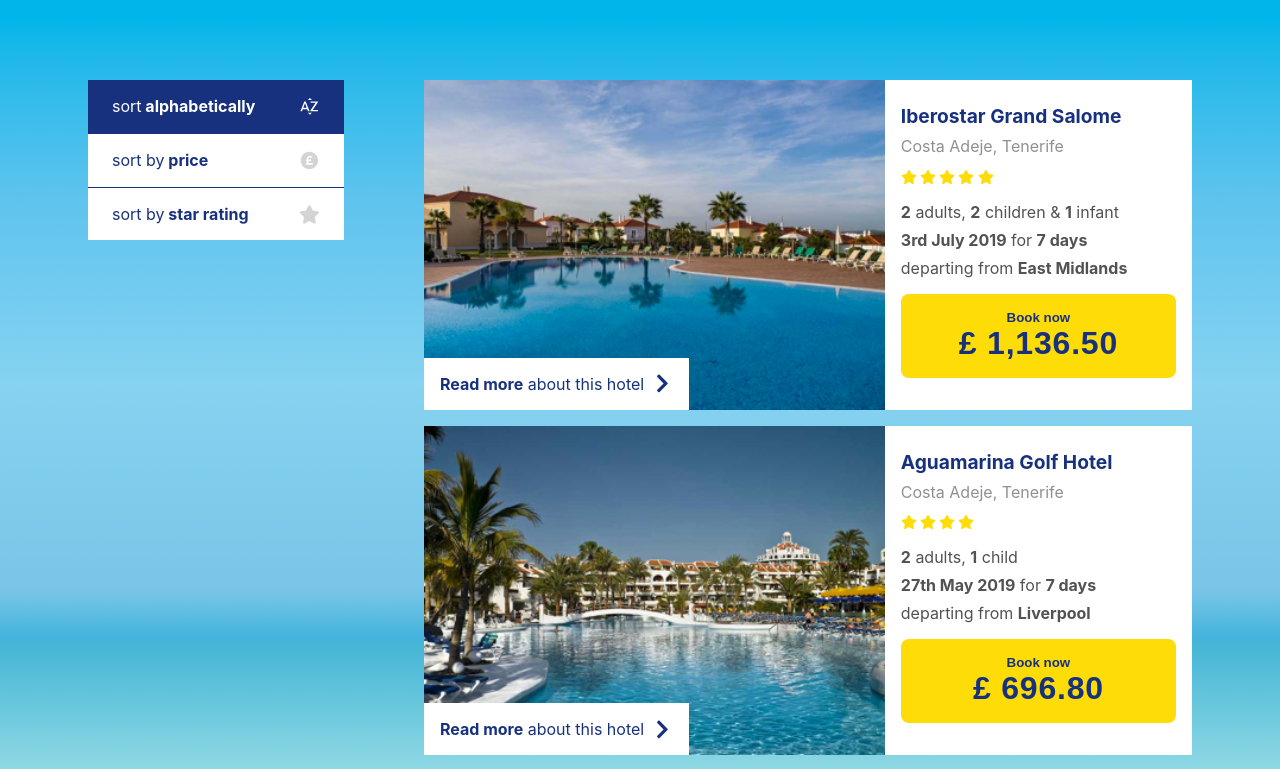
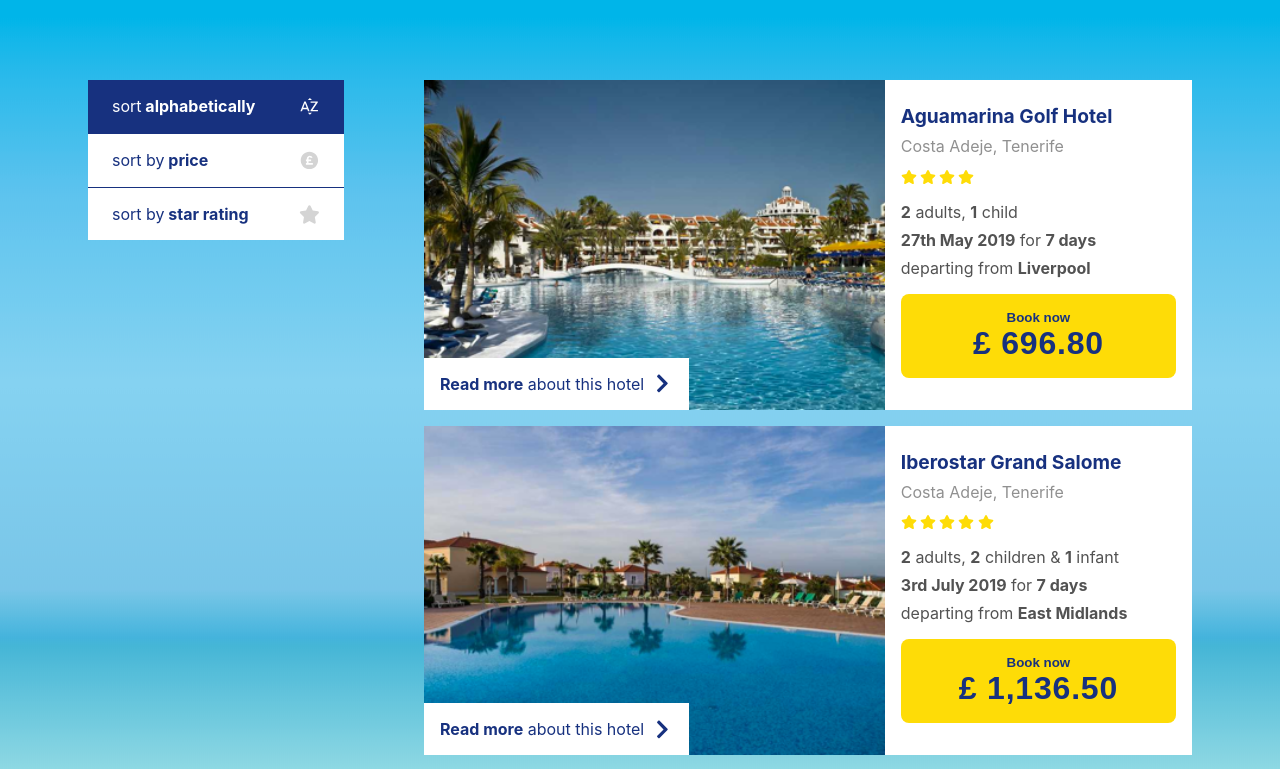
Before and after one commit to gordonshlai/frontend-developer, a React (Vite) app: page / in a window 1280 px wide. Shown: the top 769 px of the page. Built offline with nearby package versions, Linux system fonts and the light colour scheme.

Commit message:
add sorting algorithms

```diff
--- a/src/App.jsx
+++ b/src/App.jsx
@@ -1,89 +1,47 @@
-import { useState } from "react";
+import { Fragment, useState } from "react";
 import { FaStar } from "react-icons/fa6";
 import { MdSortByAlpha } from "react-icons/md";
 import { RiMoneyPoundCircleFill } from "react-icons/ri";
 import styles from "./App.module.scss";
-import hotel1 from "./assets/hotel-image-1.png";
-import hotel2 from "./assets/hotel-image-2.png";
-import hotel3 from "./assets/hotel-image-3.png";
 import Deal from "./components/Deal/Deal";
 import SortElement from "./components/SortElement";
+import deals from "./data/deals";
 
 const options = [
-  { text: "alphabetically", icon: (color) => <MdSortByAlpha size={"1.3rem"} color={color} /> },
-  { text: "price", icon: (color) => <RiMoneyPoundCircleFill size={"1.3rem"} color={color} /> },
-  { text: "star rating", icon: (color) => <FaStar size={"1.3rem"} color={color} /> },
-];
-
-const deals = [
   {
-    img: hotel1,
-    title: "Iberostar Grand Salome",
-    address: "Costa Adeje, Tenerife",
-    stars: 5,
-    adults: 2,
-    child: 2,
-    infants: 1,
-    date: "3rd July 2019",
-    duration: "7 days",
-    departingFrom: "East Midlands",
-    price: "1,136.50",
-    overview:
-      "Lorem ipsum dolor, sit amet consectetur adipisicing elit. Deleniti repellat id aut, modi velit amet sint ea voluptate dolorum, molestiae vel accusamus commodi esse laborum. Eligendi nisi pariatur ut voluptate nam ducimus similique eaque, ratione vel. Corrupti beatae est sit fugit at labore esse blanditiis tempora mollitia. Nobis, unde quibusdam.",
+    text: "alphabetically",
+    icon: (color) => <MdSortByAlpha size={"1.3rem"} color={color} />,
+    sortingFunction: (a, b) => a.title.localeCompare(b.title),
   },
   {
-    img: hotel2,
-    title: "Aguamarina Golf Hotel",
-    address: "Costa Adeje, Tenerife",
-    stars: 4,
-    adults: 2,
-    child: 1,
-    infants: 0,
-    date: "27th May 2019",
-    duration: "7 days",
-    departingFrom: "Liverpool",
-    price: "696.80",
-    overview:
-      "Lorem ipsum dolor, sit amet consectetur adipisicing elit. Deleniti repellat id aut, modi velit amet sint ea voluptate dolorum, molestiae vel accusamus commodi esse laborum. Eligendi nisi pariatur ut voluptate nam ducimus similique eaque, ratione vel. Corrupti beatae est sit fugit at labore esse blanditiis tempora mollitia. Nobis, unde quibusdam.",
+    text: "price",
+    icon: (color) => <RiMoneyPoundCircleFill size={"1.3rem"} color={color} />,
+    sortingFunction: (a, b) => parseFloat(a.price.replace(",", "")) - parseFloat(b.price.replace(",", "")),
   },
   {
-    img: hotel3,
-    title: "Las Piramides Resort",
-    address: "Costa Adeje, Tenerife",
-    stars: 3,
-    adults: 2,
-    child: 2,
-    infants: 0,
-    date: "3rd July 2019",
-    duration: "7 days",
-    departingFrom: "Manchester",
-    price: "499.99",
-    overview:
-      "Lorem ipsum dolor, sit amet consectetur adipisicing elit. Deleniti repellat id aut, modi velit amet sint ea voluptate dolorum, molestiae vel accusamus commodi esse laborum. Eligendi nisi pariatur ut voluptate nam ducimus similique eaque, ratione vel. Corrupti beatae est sit fugit at labore esse blanditiis tempora mollitia. Nobis, unde quibusdam.",
+    text: "star rating",
+    icon: (color) => <FaStar size={"1.3rem"} color={color} />,
+    sortingFunction: (a, b) => b.stars - a.stars,
   },
 ];
 
 function App() {
   const [selected, setSelected] = useState(options[0]);
+  const sortedDeals = [...deals].sort(selected.sortingFunction);
 
   return (
     <div className={styles.container}>
-      <nav>
+      <section>
         {options?.map((option, index) => (
-          <>
+          <Fragment key={option?.text + index}>
             {index !== 0 && <div className={styles.divider} />}
-            <SortElement
-              option={option}
-              key={option?.text + index}
-              selected={selected}
-              onClick={() => setSelected(option)}
-            />
-          </>
+            <SortElement option={option} selected={selected} onClick={() => setSelected(option)} />
+          </Fragment>
         ))}
-      </nav>
+      </section>
       <main>
-        {deals?.map((deal, index) => (
-          <Deal deal={deal} key={index} />
+        {sortedDeals?.map((deal, index) => (
+          <Deal deal={deal} key={deal?.title + index} />
         ))}
       </main>
     </div>
--- a/src/components/SortElement.module.scss
+++ b/src/components/SortElement.module.scss
@@ -4,12 +4,7 @@
   display: flex;
   background: $white;
   justify-content: space-between;
-  align-items: center;
   padding: 1rem 1.5rem;
-}
-
-.icon {
-  font-size: 1.3rem;
 }
 
 .active {
--- /dev/null
+++ b/src/data/deals.js
@@ -0,0 +1,51 @@
+import hotel1 from "../assets/hotel-image-1.png";
+import hotel2 from "../assets/hotel-image-2.png";
+import hotel3 from "../assets/hotel-image-3.png";
+
+export default [
+  {
+    img: hotel1,
+    title: "Iberostar Grand Salome",
+    address: "Costa Adeje, Tenerife",
+    stars: 5,
+    adults: 2,
+    child: 2,
+    infants: 1,
+    date: "3rd July 2019",
+    duration: "7 days",
+    departingFrom: "East Midlands",
+    price: "1,136.50",
+    overview:
+      "Lorem ipsum dolor, sit amet consectetur adipisicing elit. Deleniti repellat id aut, modi velit amet sint ea voluptate dolorum, molestiae vel accusamus commodi esse laborum. Eligendi nisi pariatur ut voluptate nam ducimus similique eaque, ratione vel. Corrupti beatae est sit fugit at labore esse blanditiis tempora mollitia. Nobis, unde quibusdam.",
+  },
+  {
+    img: hotel2,
+    title: "Aguamarina Golf Hotel",
+    address: "Costa Adeje, Tenerife",
+    stars: 4,
+    adults: 2,
+    child: 1,
+    infants: 0,
+    date: "27th May 2019",
+    duration: "7 days",
+    departingFrom: "Liverpool",
+    price: "696.80",
+    overview:
+      "Lorem ipsum dolor, sit amet consectetur adipisicing elit. Deleniti repellat id aut, modi velit amet sint ea voluptate dolorum, molestiae vel accusamus commodi esse laborum. Eligendi nisi pariatur ut voluptate nam ducimus similique eaque, ratione vel. Corrupti beatae est sit fugit at labore esse blanditiis tempora mollitia. Nobis, unde quibusdam.",
+  },
+  {
+    img: hotel3,
+    title: "Las Piramides Resort",
+    address: "Costa Adeje, Tenerife",
+    stars: 3,
+    adults: 2,
+    child: 2,
+    infants: 0,
+    date: "3rd July 2019",
+    duration: "7 days",
+    departingFrom: "Manchester",
+    price: "499.99",
+    overview:
+      "Lorem ipsum dolor, sit amet consectetur adipisicing elit. Deleniti repellat id aut, modi velit amet sint ea voluptate dolorum, molestiae vel accusamus commodi esse laborum. Eligendi nisi pariatur ut voluptate nam ducimus similique eaque, ratione vel. Corrupti beatae est sit fugit at labore esse blanditiis tempora mollitia. Nobis, unde quibusdam.",
+  },
+];
```
